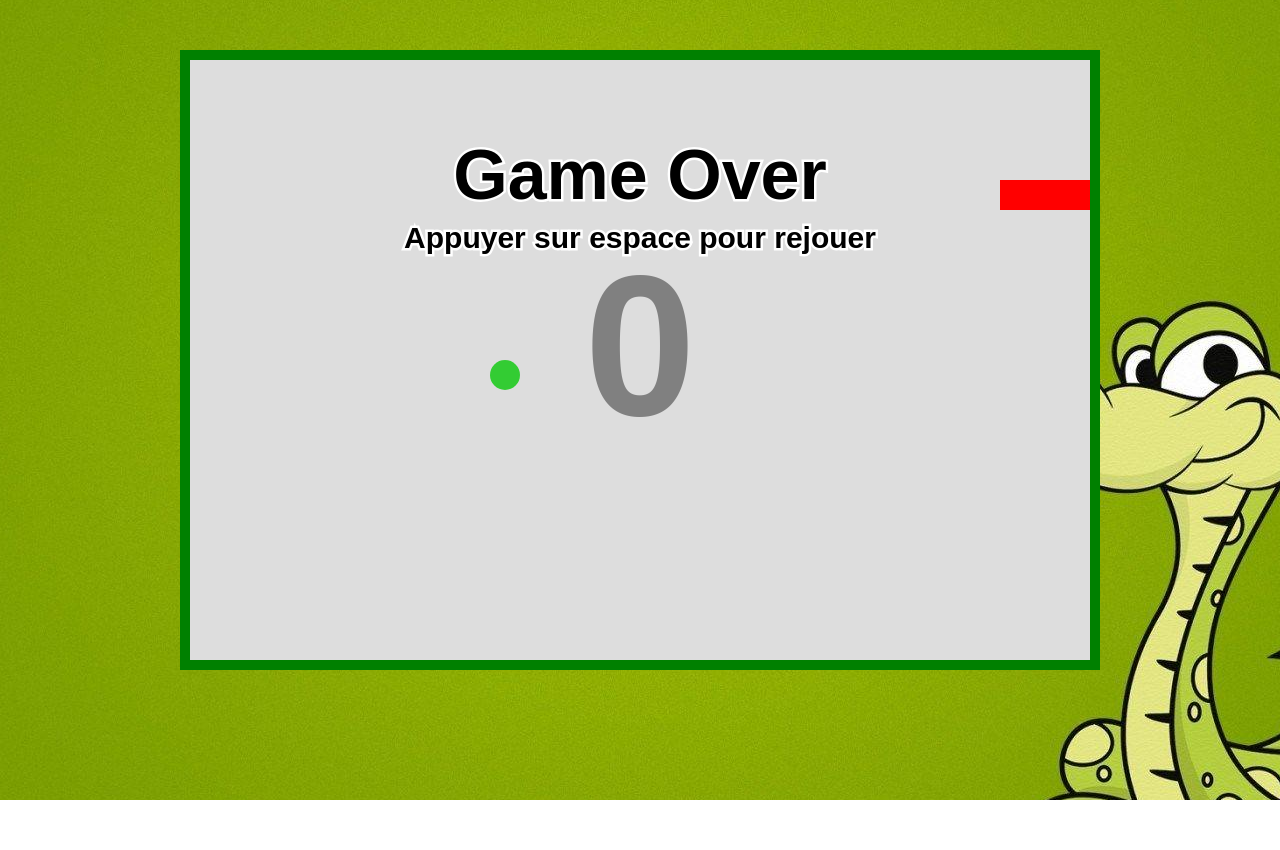
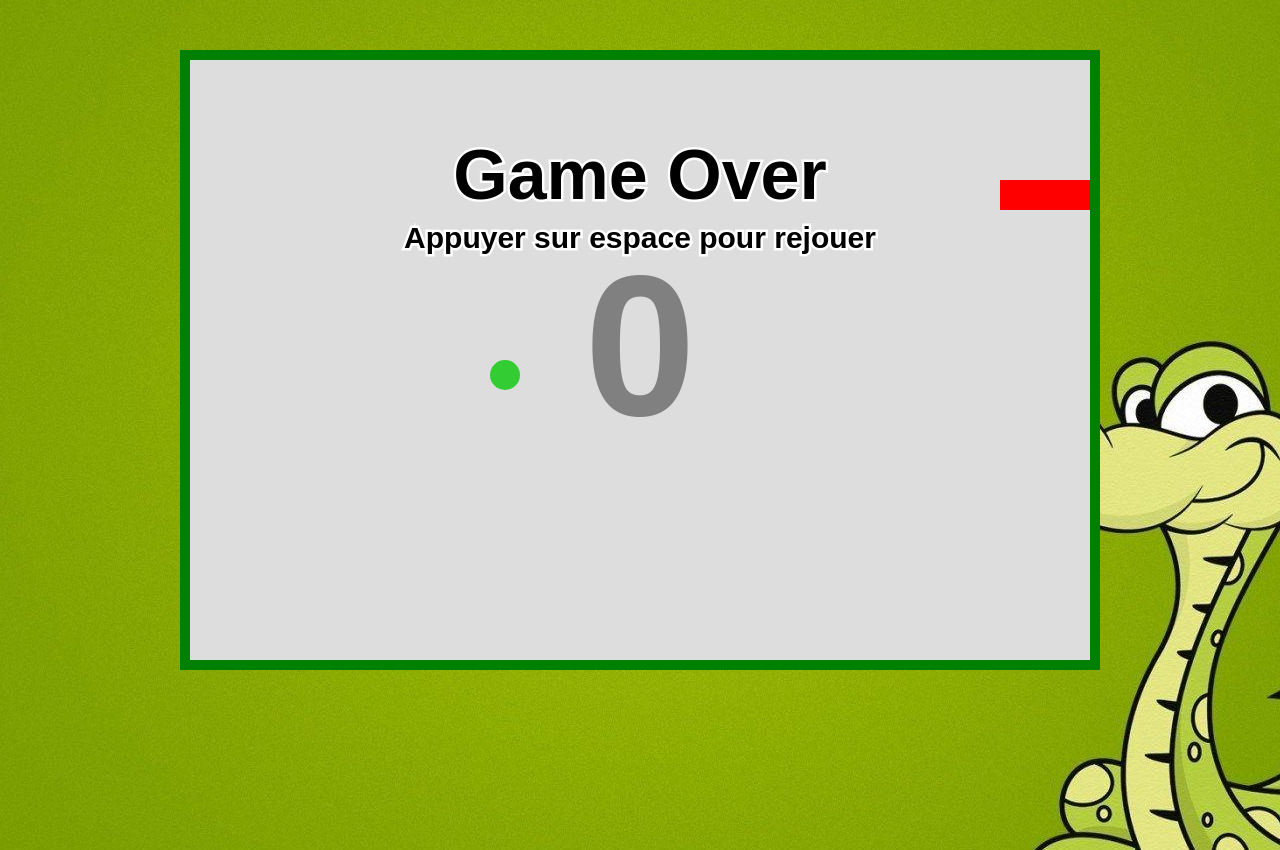
Before and after one commit to sauce-pilipili/monPremierSnake, a plain HTML site: page index.html in a window 1280 px wide. Before the commit the page ends 800 px from the top, so only its background shows below. Drawn offline with Linux system fonts and the light colour scheme.

Commit message:
reglages

```diff
--- a/style.css
+++ b/style.css
@@ -1,6 +1,16 @@
+html, body {
+    margin: 0;
+    padding: 0;
+    height: 100%;
+    width: 100%;
+}
+
 body{
+    margin: 0;
+    padding: 0;
     background-image: url("wp2409705-snake-game-wallpapers.jpg");
     background-position:center;
-
+    width : 100%;
+    height: 100%;
 
 }
```
